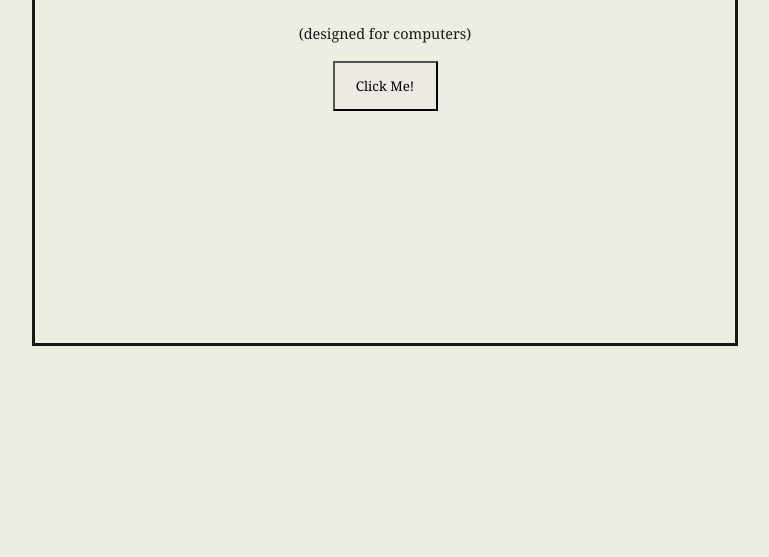
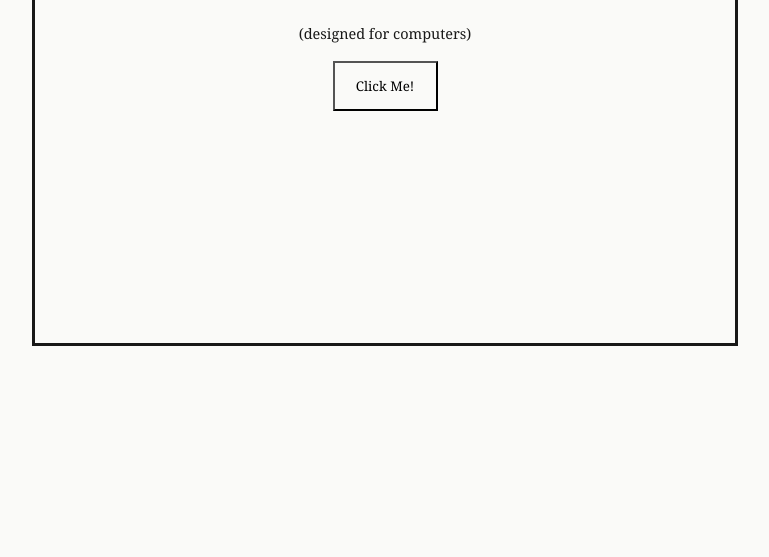
Before and after one commit to zhudaniel312/button-clicker, a plain HTML site: page index.html in a window 1280 px wide. Shown: the part 243-800 px from the top of the page, without its empty margins (255-1024 px from the left). Drawn offline with Linux system fonts and the light colour scheme.

Commit message:
fixed body

```diff
--- a/index.html
+++ b/index.html
@@ -8,7 +8,7 @@
         <style>
             /*CSS below!*/
             body {
-                background-color: rgb(237, 237, 227);
+                background-color: rgb(250, 250, 248);
                 color:            rgb(24, 24, 23);
                 font-size:        190%;
                 font-family:      Georgia;
@@ -19,7 +19,7 @@
                 width:            15%;
                 height:           50px;
                 color:            black;
-                background-color: rgb(237, 234, 228);
+                background-color: rgb(250, 250, 248);
                 border:           solid 3px text;
                 font-family:      Georgia;
             }
@@ -89,7 +89,7 @@
         <div id="point-display"></div>
 
 
-
+     </body>
         <script>
         //elements
         var buttonEl    = document.geetElementById("point-button");
```
